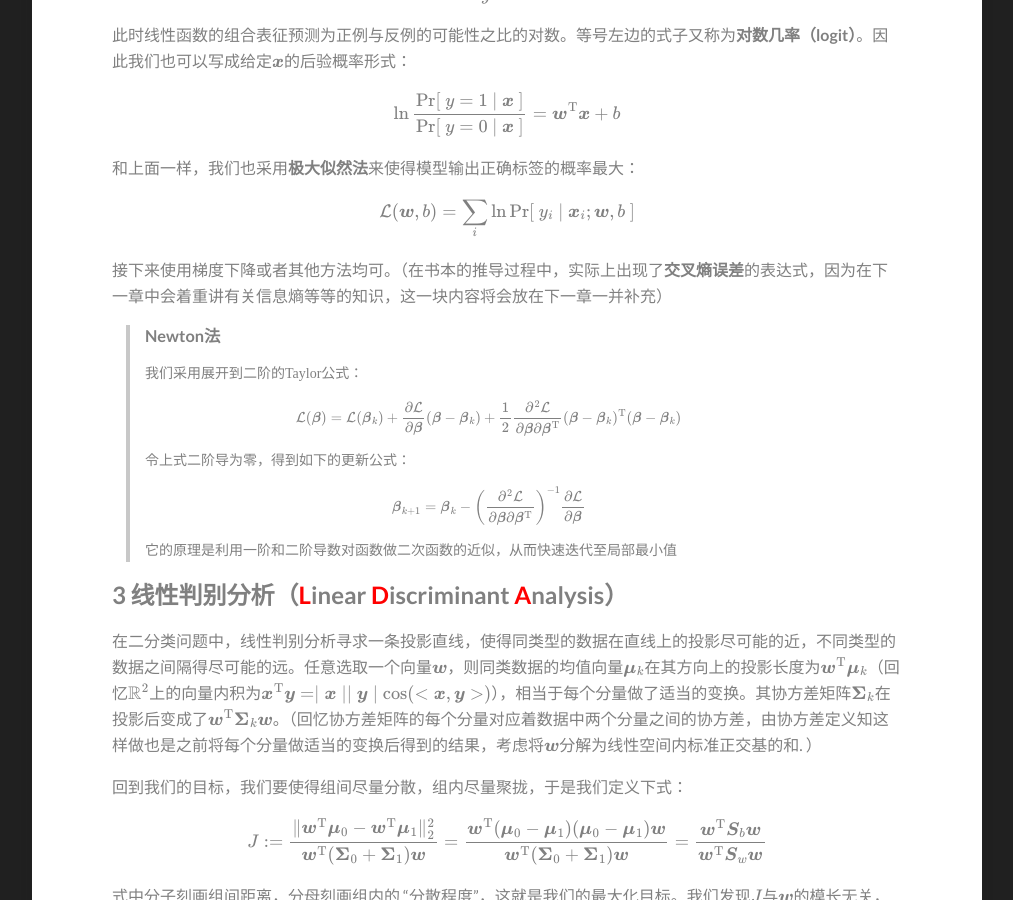
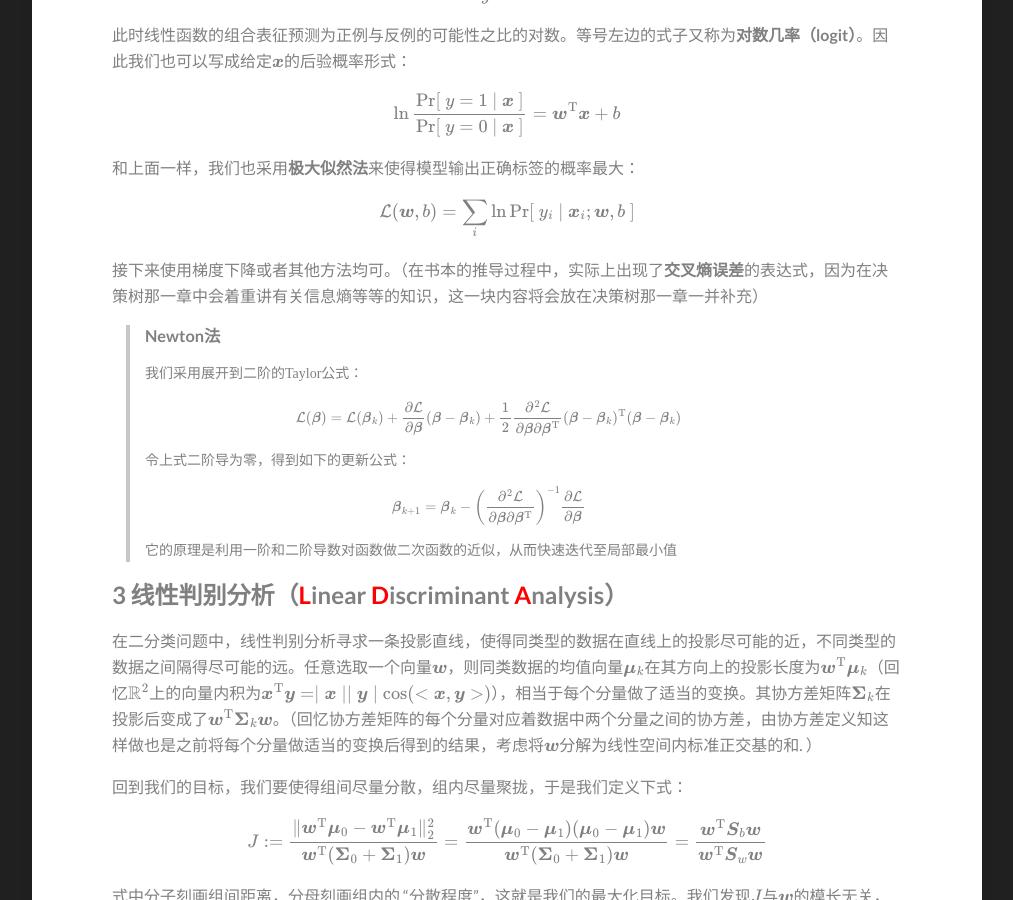
Before and after one commit to hrjtju/hrjtju.github.io, a Jekyll site: the page built from _posts/2022-08-19-DatawhaleML-2.md, in a window 1280 px wide and 900 px high, scrolled down 2595 px. Shown: the whole window, without its empty margins (133-1146 px from the left). Built offline with Jekyll 4.4.1, drawn with Linux system fonts in a browser that asks for light colours; formulas are drawn with MathJax 3.

Commit message:
Update 2022-08-19-DatawhaleML-2.md

```diff
--- a/_posts/2022-08-19-DatawhaleML-2.md
+++ b/_posts/2022-08-19-DatawhaleML-2.md
@@ -163,7 +163,7 @@ $$
 $$
 
 
-接下来使用梯度下降或者其他方法均可。（在书本的推导过程中，实际上出现了**交叉熵误差**的表达式，因为在下一章中会着重讲有关信息熵等等的知识，这一块内容将会放在下一章一并补充）
+接下来使用梯度下降或者其他方法均可。（在书本的推导过程中，实际上出现了**交叉熵误差**的表达式，因为在决策树那一章中会着重讲有关信息熵等等的知识，这一块内容将会放在决策树那一章一并补充）
 
 
 
```
